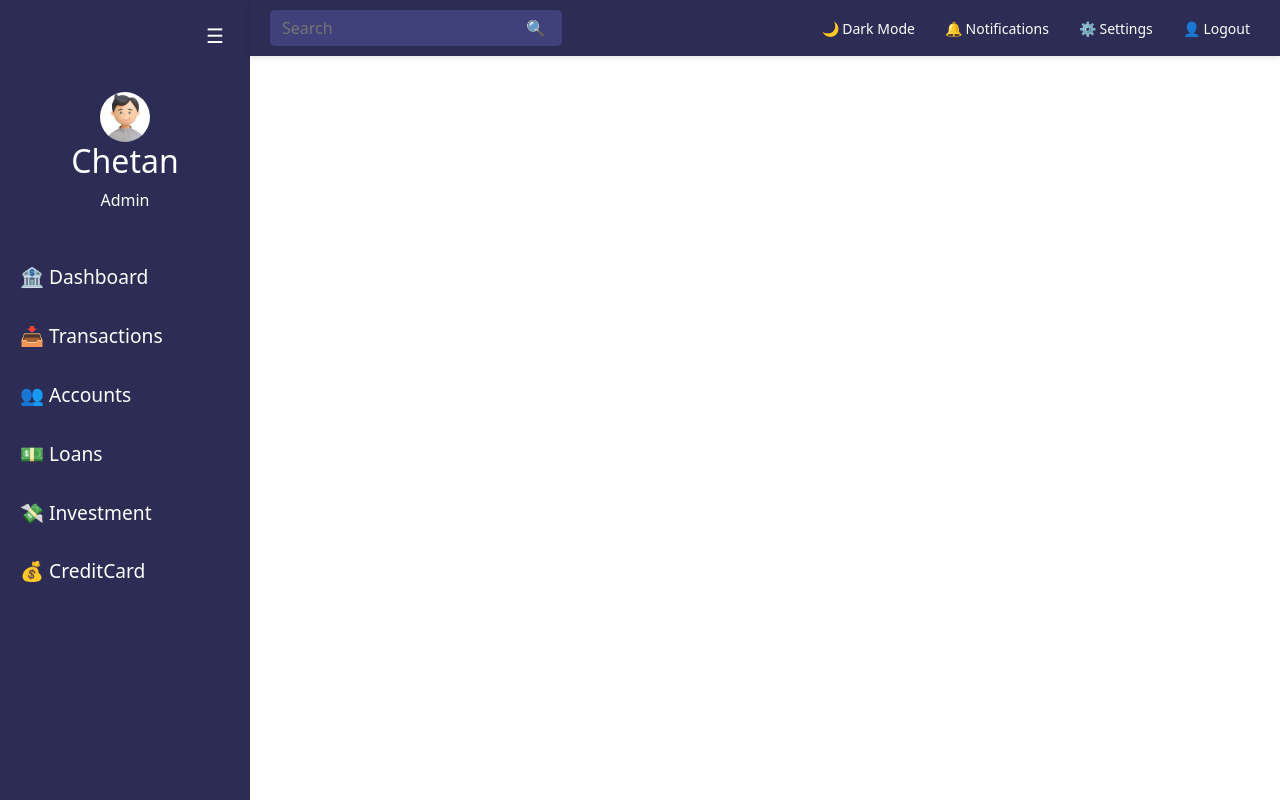
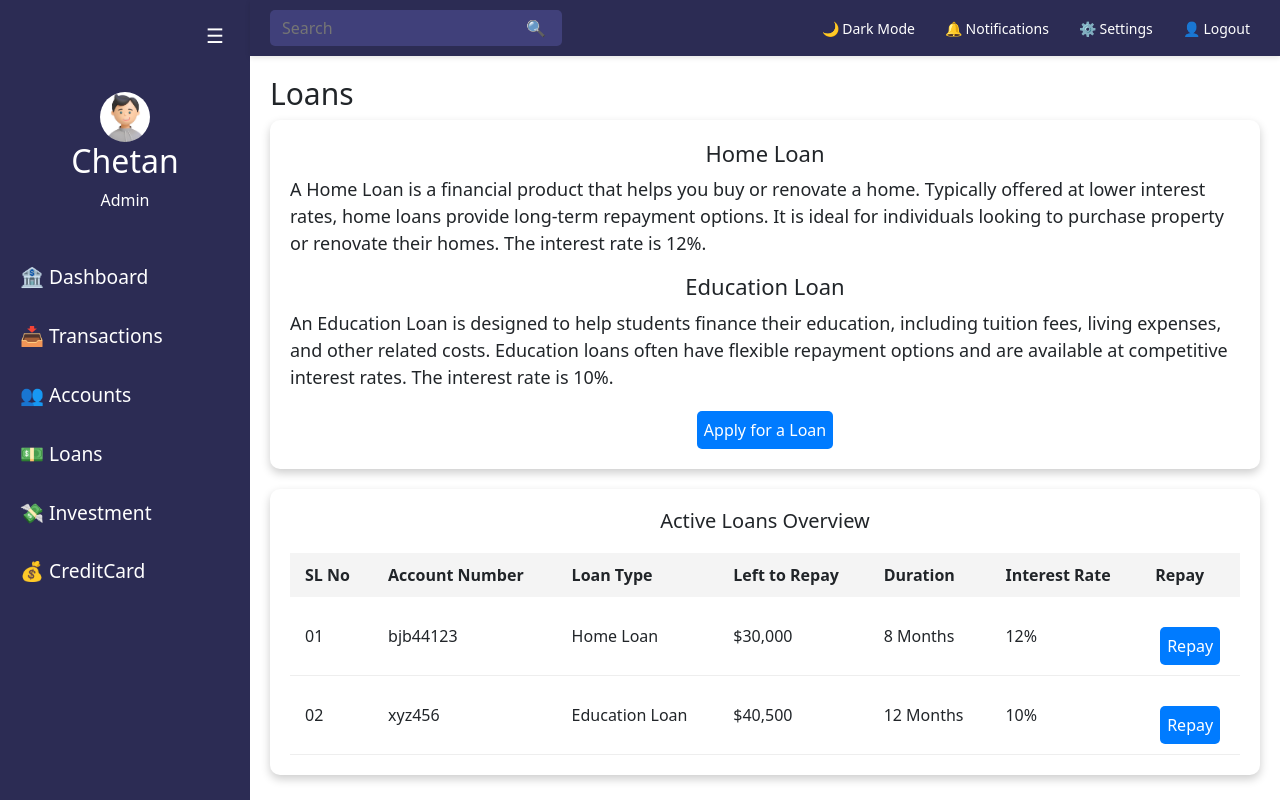
Before and after one commit to AdizZGit/FINAL-finvault-, a React (Create React App) app: page /Loans in a window 1280 px wide. Built offline with nearby package versions, Linux system fonts and the light colour scheme.

Commit message:
updated loan.js

```diff
--- a/src/App.js
+++ b/src/App.js
@@ -8,6 +8,7 @@ import Dashboard from "./pages/Dashboard";
 import CreditCard from "./pages/CreditCard";
 import UserAccounts from "./pages/UserAccounts";
 import "./styles.css";
+import Loans from "./pages/Loans";
 import AdminLoanPage from "./pages/adminloan";
 import AdminAccounts from "./pages/AdminAccounts";
 import PersonalLoan from "./pages/PersonalLoan";
@@ -38,6 +39,7 @@ const App = () => {
                     <Route path="/userAccounts" element={<UserAccounts />} />
                     <Route path="/contacts" element={<div>Contacts Info Page</div>} />
                     <Route path="/creditcard" element={<CreditCard />} />
+                    <Route path="/Loans" element={<Loans />} />
                     <Route path="/adminloan" element={<AdminLoanPage />} />
                     <Route path="/personalloan" element={<PersonalLoan />} />
                     <Route path="/Transactions" element={<Transactions />} />
--- /dev/null
+++ b/src/pages/Loans.css
@@ -0,0 +1,190 @@
+/* General Styles */
+.loan-card {
+  background: white;
+  padding: 20px;
+  border-radius: 10px;
+  box-shadow: 0 4px 10px rgba(0, 0, 0, 0.2);
+  text-align: left; /* Align text to the left for better readability */
+  min-width: 200px;
+  box-sizing: border-box;
+  transition: transform 0.3s ease, box-shadow 0.3s ease; /* Smooth transition for scaling and shadow change */
+}
+
+.loans-container h2 {
+  font-size: 30px;
+}
+
+.loan-card:hover {
+  transform: translateY(-5px); /* Lift the card slightly */
+  box-shadow: 0 8px 20px rgba(0, 0, 0, 0.3); /* Make the shadow stronger on hover */
+}
+
+.loan-card h3 {
+  font-size: 22px; /* Slightly bigger heading */
+  margin-bottom: 10px;
+  text-align: center;
+}
+
+.loan-card p {
+  font-size: 18px;
+  line-height: 1.5;
+}
+
+/* Loan Summary Section */
+.loan-summary {
+  display: flex;
+  flex-direction: column; /* Stack cards vertically */
+  gap: 20px; /* Add equal spacing between cards */
+  margin-bottom: 20px;
+}
+
+/* Repay Button */
+.repay-btn, .repay-btn2 {
+  padding: 7px;
+  background: #007bff;
+  color: white;
+  border: none;
+  border-radius: 5px;
+  cursor: pointer;
+  text-decoration: none;
+  display: block;  /* Make button a block element */
+  margin: 20px auto 0;  /* Auto margin on left and right to center it */
+  font-size: 16px;
+  text-align: center;
+}
+
+.repay-btn a {
+  color: white;  /* Ensure the Link text is also white */
+  text-decoration: none;  /* Remove text decoration (underline) */
+}
+
+.repay-btn:hover {
+  background: #0056b3;  /* Darker shade on hover for better UX */
+}
+
+/* Active Loans Table */
+.active-loans {
+  background: white;
+  padding: 20px;
+  border-radius: 10px;
+  box-shadow: 0 4px 10px rgba(0, 0, 0, 0.2);
+}
+
+.active-loans h3 {
+  font-size: 20px;
+  margin-bottom: 20px;
+  text-align: center;
+}
+
+table {
+  width: 100%;
+  border-collapse: collapse;
+}
+
+thead th {
+  text-align: left;
+  padding: 10px 15px;
+  background: #f4f4f4;
+}
+
+tbody td,
+tfoot td {
+  padding: 10px 15px;
+  border-bottom: 1px solid #eee;
+}
+
+tfoot tr {
+  font-weight: bold;
+}
+
+.active-loans table tbody tr:hover {
+  background-color: #f1f1f1; /* Light gray background on hover */
+  transform: translateY(-2px); /* Slight lift effect */
+  transition: transform 0.2s ease, background-color 0.2s ease; /* Smooth transition */
+}
+
+.active-loans:hover {
+  transform: translateY(-5px); /* Slight lift effect on the entire table */
+  box-shadow: 0 8px 20px rgba(0, 0, 0, 0.3); /* Stronger shadow when hovering */
+}
+
+/* Responsive Adjustments */
+@media screen and (max-width: 1200px) {
+  .loan-summary {
+    flex-direction: column; /* Ensure it stays vertically stacked */
+    gap: 15px;
+  }
+
+  .loan-card {
+    min-width: 220px;
+  }
+}
+
+/* Adjustments for tablets and smaller screens */
+@media screen and (max-width: 768px) {
+  .loans-container {
+    left: 50px;
+    width: calc(100% - 50px);
+  }
+
+  .loan-card {
+    min-width: 250px;
+  }
+
+  .loan-summary {
+    gap: 10px;
+  }
+
+  /* Repay Button Full Width */
+  .repay-btn, .repay-btn2 {
+    width: 100%;
+    padding: 10px;
+  }
+
+  /* Active Loans Table Responsive */
+  .active-loans table {
+    width: 100%;
+    overflow-x: auto;
+    display: block;
+  }
+
+  .active-loans table thead, .active-loans table tbody, .active-loans table tfoot {
+    display: block;
+  }
+
+  .active-loans table tbody tr {
+    display: flex;
+    flex-direction: row;
+    justify-content: space-between;
+  }
+}
+
+/* Adjustments for smaller screens (mobile) */
+@media screen and (max-width: 480px) {
+  .loans-container {
+    left: 0;
+    width: 100%;
+    padding: 10px;
+  }
+
+  .loan-card {
+    min-width: 200px;
+    padding: 10px;
+  }
+
+  .loan-summary {
+    gap: 8px;
+  }
+
+  /* Make sure buttons are centered and full width */
+  .repay-btn, .repay-btn2 {
+    width: 100%;
+    padding: 10px;
+  }
+
+  /* Ensure table has scroll */
+  .active-loans table {
+    overflow-x: auto;
+    display: block;
+  }
+}
--- /dev/null
+++ b/src/pages/Loans.js
@@ -0,0 +1,88 @@
+import React from "react";
+import "./Loans.css";
+import { Link } from "react-router-dom";
+
+const Loans = () => {
+  const loans = [
+    { id: 1, AccountNumber: "bjb44123", LoanType: "Home Loan", leftToRepay: "$30,000", duration: "8 Months" },
+    { id: 2, AccountNumber: "xyz456", LoanType: "Education Loan", leftToRepay: "$40,500", duration: "12 Months" },
+  ];
+
+  // Function to get the interest rate based on the loan type
+  const getInterestRate = (loanType) => {
+    if (loanType === "Home Loan") {
+      return "12%";
+    } else if (loanType === "Education Loan") {
+      return "10%";
+    }
+    return "N/A"; // Default if no loan type matches
+  };
+
+  return (
+    <div className="loans-container">
+      <h2>Loans</h2>
+
+      {/* Loan Summary Section */}
+      <div className="loan-summary">
+        <div className="loan-card">
+          <div>
+            <h3>Home Loan</h3>
+            <p className="info">
+              A Home Loan is a financial product that helps you buy or renovate a home.
+              Typically offered at lower interest rates, home loans provide long-term repayment options.
+              It is ideal for individuals looking to purchase property or renovate their homes.
+              The interest rate is 12%.
+            </p>
+
+            <h3>Education Loan</h3>
+            <p className="info">
+              An Education Loan is designed to help students finance their education,
+              including tuition fees, living expenses, and other related costs.
+              Education loans often have flexible repayment options and are available at competitive interest rates.
+              The interest rate is 10%.
+            </p>
+
+            <button className="repay-btn">
+              <Link to="/PersonalLoan">Apply for a Loan</Link>
+            </button>
+          </div>
+        </div>
+      </div>
+
+      {/* Active Loans Overview */}
+      <div className="active-loans">
+        <h3>Active Loans Overview</h3>
+        <table>
+          <thead>
+            <tr>
+              <th>SL No</th>
+              <th>Account Number</th>
+              <th>Loan Type</th>
+              <th>Left to Repay</th>
+              <th>Duration</th>
+              <th>Interest Rate</th>
+              <th>Repay</th>
+            </tr>
+          </thead>
+          <tbody>
+            {loans.map((loan, index) => (
+              <tr key={loan.id}>
+                <td>{`0${index + 1}`}</td>
+                <td>{loan.AccountNumber}</td>
+                <td>{loan.LoanType}</td>
+                <td>{loan.leftToRepay}</td>
+                <td>{loan.duration}</td>
+                <td>{getInterestRate(loan.LoanType)}</td> {/* Dynamically set interest rate */}
+                <td>
+                  <button className="repay-btn2">Repay</button>
+                </td>
+              </tr>
+            ))}
+          </tbody>
+        </table>
+      </div>
+    </div>
+  );
+};
+
+export default Loans;
--- a/src/pages/adminloan.js
+++ b/src/pages/adminloan.js
@@ -2,11 +2,10 @@ import React, { useState } from "react";
 import "./adminloan.css"; // Import the CSS file
 
 const AdminLoanPage = () => {
-  // Sample data for loans
+  // Sample data for loans, including loan amount and account number
   const [loans, setLoans] = useState([
-    { id: 1, type: "Personal Loan", duration: "8 Months", interestRate: 12, isCleared: false, status: "Pending" },
-    { id: 2, type: "Education Loan", duration: "8 Months", interestRate: 10, isCleared: true, status: "Pending" },
-
+    { id: "1", accountNumber: "123-456-789", type: "Personal Loan", loanAmount: "$30,000", duration: "8 Months", interestRate: 12, isCleared: false, status: "Pending" },
+    { id: "2", accountNumber: "999-654-321", type: "Education Loan", loanAmount: "$15,000", duration: "8 Months", interestRate: 10, isCleared: true, status: "Pending" },
   ]);
 
   // Function to handle approval
@@ -33,24 +32,26 @@ const AdminLoanPage = () => {
       <table className="admin-loan-table">
         <thead>
           <tr>
-            <th>Account Number</th>
+            <th>Serial No</th> {/* New Serial No column */}
+            <th>Account Number</th> {/* New Account Number column */}
             <th>Loan Type</th>
+            <th>Loan Amount</th> {/* Loan Amount column */}
             <th>Duration</th>
             <th>Interest Rate</th>
-
             <th>Action</th>
           </tr>
         </thead>
         <tbody>
-          {loans.map((loan) => (
+          {loans.map((loan, index) => (
             <tr key={loan.id}>
-              <td>{loan.id}</td>
+              <td>{index + 1}</td> {/* Dynamically display serial number */}
+              <td>{loan.accountNumber}</td> {/* Display Account Number */}
               <td>{loan.type}</td>
+              <td>{loan.loanAmount}</td>
               <td>{loan.duration}</td>
               <td>{loan.interestRate}%</td>
-
               <td>
-                {loan.status === "Pending" && (
+                {loan.status === "Pending" ? (
                   <>
                     <button
                       onClick={() => handleApprove(loan.id)}
@@ -65,9 +66,9 @@ const AdminLoanPage = () => {
                       Reject
                     </button>
                   </>
+                ) : (
+                  <span>{loan.status}</span>
                 )}
-                {loan.status === "Approved" && <span>Approved</span>}
-                {loan.status === "Rejected" && <span>Rejected</span>}
               </td>
             </tr>
           ))}
```
